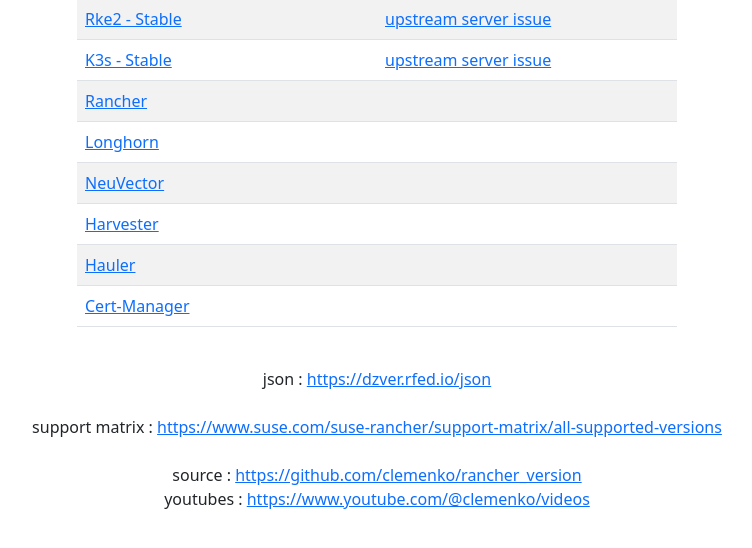
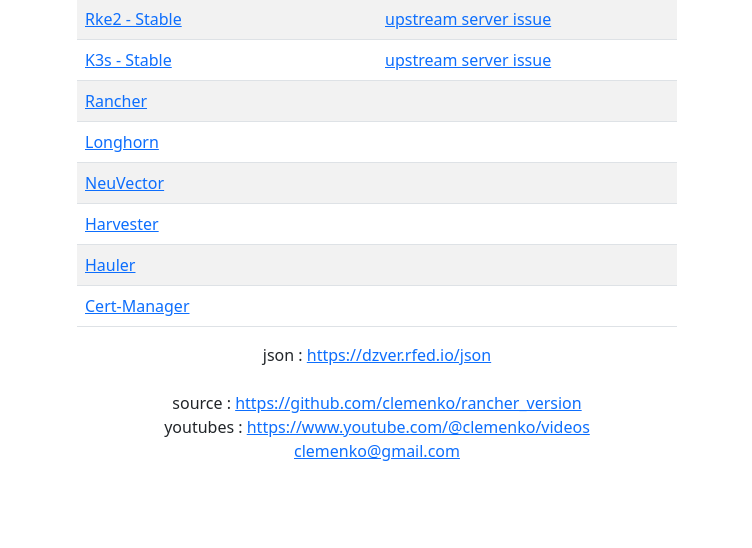
Before and after one commit to clemenko/rancher_version, a Flask app: page / in a window 1280 px wide. Shown: the part 111-659 px from the top of the page, without its empty margins (263-1015 px from the left). Run offline with Flask 3, Linux system fonts and the light colour scheme; data that the repository does not hold is empty; some libraries are stand-ins or nearby versions.

Commit message:
adding email

```diff
--- a/templates/index.html
+++ b/templates/index.html
@@ -45,11 +45,11 @@
           </tr>
         </tbody>
       </table>
-      <br>
       json : <a href="https://dzver.rfed.io/json">https://dzver.rfed.io/json</a><br><br>
-      support matrix : <a href="https://www.suse.com/suse-rancher/support-matrix/all-supported-versions/">https://www.suse.com/suse-rancher/support-matrix/all-supported-versions</a><br><br>
-      source : <a href="https://github.com/clemenko/rancher_version">https://github.com/clemenko/rancher_version</a><br>
-      youtubes : <a href="https://www.youtube.com/@clemenko/videos">https://www.youtube.com/@clemenko/videos</a>
+
+      source : <a href="https://github.com/clemenko/rancher_version target="new">https://github.com/clemenko/rancher_version</a><br>
+      youtubes : <a href="https://www.youtube.com/@clemenko/videos target="new">https://www.youtube.com/@clemenko/videos</a><br>
+      <a href="mailto:clemenko@gmail.com" target="new">clemenko@gmail.com</a>
     </div>
   </center>
 </body>
```
